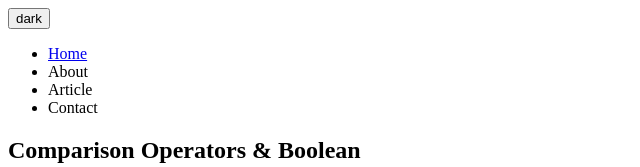
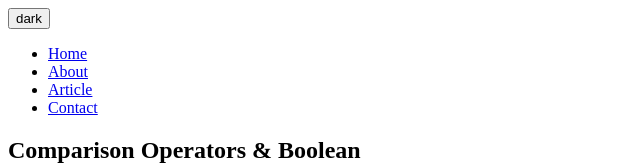
Before and after one commit to HyunjiiKim/LearnJava, a plain HTML site: page Exercices/ChangeMode/index.html in a window 1280 px wide. Shown: the top 167 px of the page, without its empty margins (0-640 px from the left). Drawn offline with Linux system fonts and the light colour scheme.

Commit message:
add href to menu items

```diff
--- a/Exercices/ChangeMode/index.html
+++ b/Exercices/ChangeMode/index.html
@@ -26,9 +26,9 @@
             <nav id="menu">
                 <ul>
                     <li><a href="index.html">Home</a></li>
-                    <li>About</li>
-                    <li>Article</li>
-                    <li>Contact</li>
+                    <li><a href="about.html">About</a></li>
+                    <li><a href="article.html">Article</a></li>
+                    <li><a href="contact.html">Contact</a></li>
                 </ul>
             </nav>
         </div>
```
